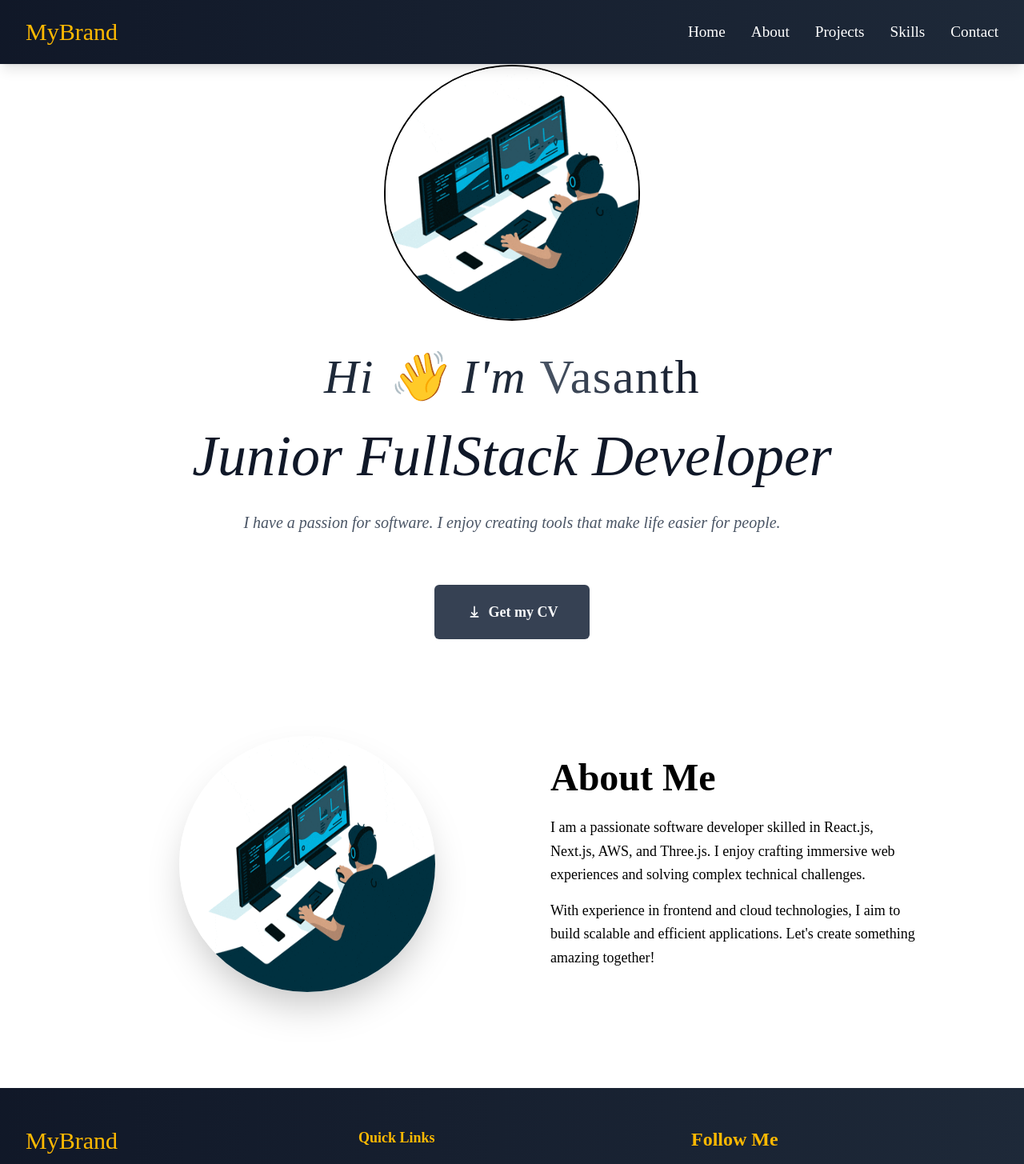
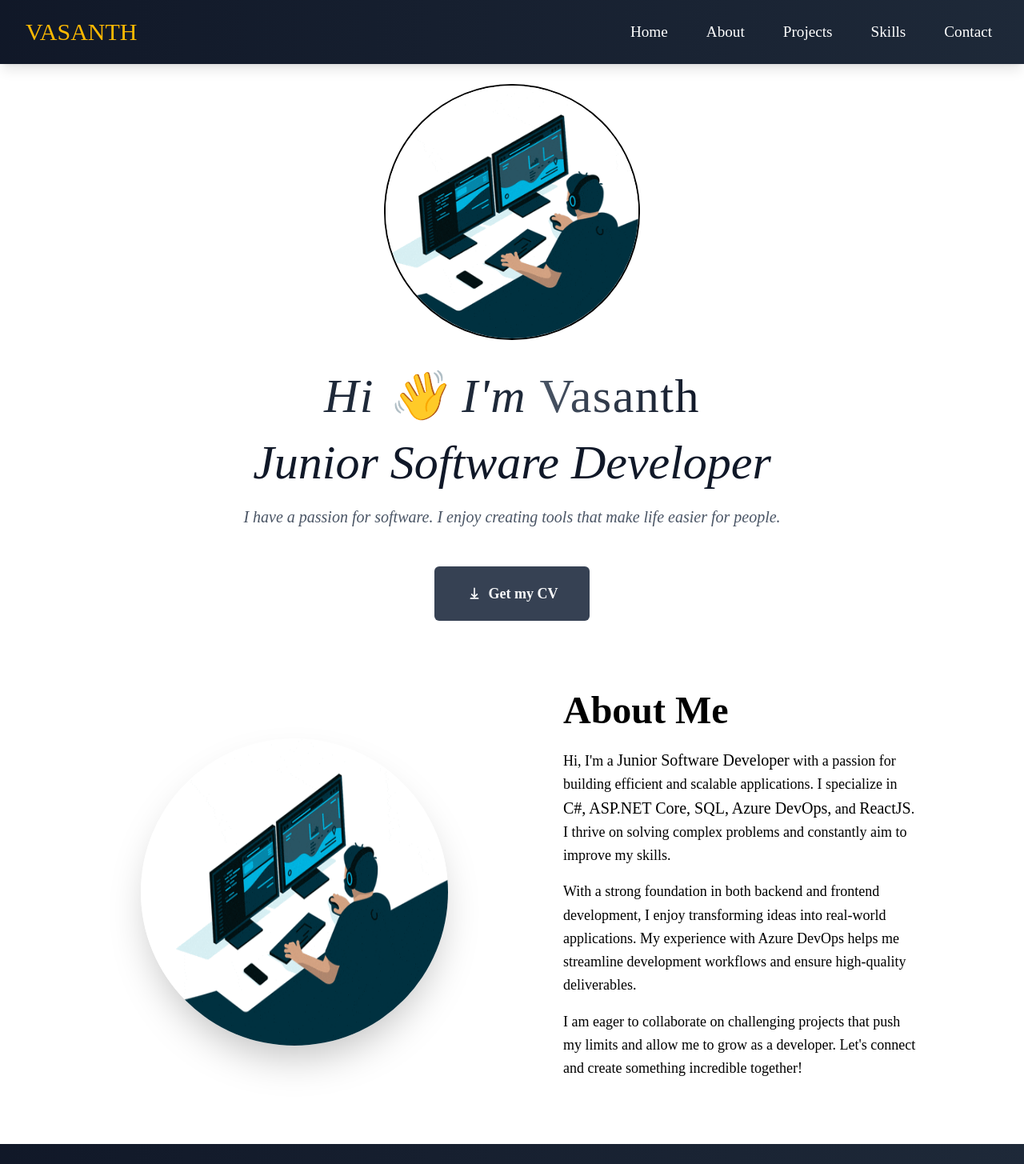
Before and after one commit to vasanth-k20/Portfolio, a React (Vite) app: page / in a window 1280 px wide. Shown: the top 1455 px of the page at 80% size. Built offline with nearby package versions, Linux system fonts and the light colour scheme.

Commit message:
0203-1st

```diff
--- a/src/components/About.jsx
+++ b/src/components/About.jsx
@@ -3,34 +3,35 @@ import { motion } from "framer-motion";
 
 const About = () => {
     return (
-        <section id="about" className="min-h-[70vh] flex items-center justify-center py-16 px-6 md:px-12 lg:px-24 mt-0">
-            <div className="max-w-5xl w-[100%] mx-auto flex flex-col md:flex-row items-center">
+        <section id="about" className="min-h-[70vh] flex items-center py-16 px-6 md:px-12 lg:px-24">
+            <div className="max-w-7xl mx-auto flex flex-col md:flex-row items-center">
 
-                {/* Animated & Hover Effect on Image */}
+                {/* Profile Image with Hover Effect */}
                 <motion.div
                     initial={{ opacity: 0, scale: 0.8 }}
                     animate={{ opacity: 1, scale: 1 }}
                     transition={{ duration: 1, ease: "easeOut" }}
-                    whileHover={{ scale: 1.1, rotate: [0, 2, -2, 0] }} // Wiggle effect on hover
-                    className="w-full md:w-1/2 flex justify-center"
+                    whileHover={{ scale: 1.05, rotate: [0, 2, -2, 0] }}
+                    class="w-full md:w-1/2 flex justify-center mb-6 md:mb-0"
                 >
                     <img
                         src="/aboutgif.gif"
                         alt="Profile GIF"
-                        className="w-64 h-64 md:w-80 md:h-80 rounded-full shadow-2xl transition duration-300"
+                        class="w-60 h-60 sm:w-72 sm:h-72 md:w-80 md:h-80 lg:w-96 lg:h-96 rounded-full shadow-2xl transition duration-300"
                     />
                 </motion.div>
 
-                {/* Text Content */}
-                <div className="w-full md:w-1/2 mt-8 md:mt-0 md:pl-12 text-center md:text-left">
-                    <h2 className="text-5xl font-bold mb-6">About Me</h2>
-                    <p className="text-lg leading-relaxed">
-                        I am a passionate software developer skilled in React.js, Next.js, AWS, and Three.js.
-                        I enjoy crafting immersive web experiences and solving complex technical challenges.
+                {/* About Me Text */}
+                <div class="w-full md:w-1/2 px-4 md:px-8 lg:pl-16 text-center md:text-left">
+                    <h2 class="text-3xl sm:text-4xl md:text-5xl font-bold mb-4 md:mb-6">About Me</h2>
+                    <p class="text-base sm:text-lg leading-relaxed mb-4">
+                        Hi, I'm a <span className="text-grey-700 text-xl">Junior Software Developer</span> with a passion for building efficient and scalable applications. I specialize in <span className="text-grey-700 text-xl">C#, ASP.NET Core, SQL, Azure DevOps,</span> and <span className="text-grey-700 text-xl">ReactJS</span>. I thrive on solving complex problems and constantly aim to improve my skills.
                     </p>
-                    <p className="mt-4 text-lg leading-relaxed">
-                        With experience in frontend and cloud technologies, I aim to build scalable and efficient applications.
-                        Let's create something amazing together!
+                    <p class="text-base sm:text-lg leading-relaxed mb-4">
+                        With a strong foundation in both backend and frontend development, I enjoy transforming ideas into real-world applications. My experience with Azure DevOps helps me streamline development workflows and ensure high-quality deliverables.
+                    </p>
+                    <p class="text-base sm:text-lg leading-relaxed mb-4">
+                        I am eager to collaborate on challenging projects that push my limits and allow me to grow as a developer. Let's connect and create something incredible together!
                     </p>
                 </div>
 
--- a/src/components/Footer.jsx
+++ b/src/components/Footer.jsx
@@ -10,7 +10,7 @@ export const Footer = () => {
                     {/* Brand and Description */}
                     <div className="space-y-4">
                         <div className="text-3xl text-amber-400 hover:text-amber-300 transition-transform transform hover:scale-105">
-                            MyBrand
+                            VASANTH
                         </div>
                         <p className="text-gray-400 text-[1.2em]">
                             Empowering businesses with innovative solutions and cutting-edge technology.
--- a/src/components/Header.jsx
+++ b/src/components/Header.jsx
@@ -5,31 +5,31 @@ export const Header = () => {
     const [isOpen, setIsOpen] = useState(false);
 
     return (
-        <nav className="bg-gradient-to-r from-gray-900 to-gray-800 text-white shadow-lg fixed top-0 w-full">
+        <nav className="z-50 bg-gradient-to-r from-gray-900 to-gray-800 text-white shadow-lg fixed top-0 w-full">
             <div className="max-w-7xl mx-auto px-4 sm:px-6 lg:px-8">
                 <div className="flex justify-between items-center h-20">
                     {/* Logo */}
                     <div className="flex items-center">
                         <a href="/" className="text-3xl text-amber-400 hover:text-amber-300 transition-transform transform hover:scale-105">
-                            MyBrand
+                            VASANTH
                         </a>
                     </div>
 
                     {/* Desktop Menu */}
                     <div className="hidden md:flex space-x-8 items-center">
-                        <a href="#home" className=" text-[1.2em] hover:text-amber-400 transition-all duration-300 transform hover:translate-y-1">
+                        <a href="#home" className="px-2 text-[1.2em] hover:text-amber-400 transition-all duration-300 transform hover:translate-y-1">
                             Home
                         </a>
-                        <a href="#about" className="text-[1.2em] hover:text-amber-400 transition-all duration-300 transform hover:translate-y-1">
+                        <a href="#about" className="px-2 text-[1.2em] hover:text-amber-400 transition-all duration-300 transform hover:translate-y-1">
                             About
                         </a>
-                        <a href="#" className="text-[1.2em] hover:text-amber-400 transition-all duration-300 transform hover:translate-y-1">
+                        <a href="#" className="px-2 text-[1.2em] hover:text-amber-400 transition-all duration-300 transform hover:translate-y-1">
                             Projects
                         </a>
-                        <a href="#" className="text-[1.2em] hover:text-amber-400 transition-all duration-300 transform hover:translate-y-1">
+                        <a href="#" className="px-2 text-[1.2em] hover:text-amber-400 transition-all duration-300 transform hover:translate-y-1">
                             Skills
                         </a>
-                        <a href="#" className="text-[1.2em] hover:text-amber-400 transition-all duration-300 transform hover:translate-y-1">
+                        <a href="#" className="px-2 text-[1.2em] hover:text-amber-400 transition-all duration-300 transform hover:translate-y-1">
                             Contact
                         </a>
                     </div>
@@ -38,7 +38,7 @@ export const Header = () => {
                     <div className="md:hidden">
                         <button
                             onClick={() => setIsOpen(!isOpen)}
-                            className="focus:outline-none transition-transform transform hover:scale-110"
+                            className="p-2 focus:outline-none transition-transform transform hover:scale-110"
                         >
                             {isOpen ? <X size={28} /> : <Menu size={28} />}
                         </button>
@@ -48,8 +48,8 @@ export const Header = () => {
 
             {/* Mobile Menu with Slide Animation */}
             {isOpen && (
-                <div className="md:hidden fixed inset-0 bg-gray-900 bg-opacity-95 backdrop-blur-sm z-50">
-                    <div className="flex justify-end p-4">
+                <div className={`md:hidden fixed top-0 right-0 h-[50vh] w-64 bg-gray-900 bg-opacity-95 backdrop-blur-sm z-50 transform transition-transform duration-500 ease-in-out ${isOpen ? "translate-x-0" : "translate-x-full"} rounded-b-lg shadow-lg overflow-y-auto`}>
+                <div className="flex justify-end p-4">
                         <button
                             onClick={() => setIsOpen(false)}
                             className="text-white hover:text-amber-400 focus:outline-none"
@@ -58,19 +58,19 @@ export const Header = () => {
                         </button>
                     </div>
                     <div className="flex flex-col items-center space-y-6 py-8">
-                        <a href="#" className="text-2xl text-white hover:text-amber-400 transition-transform transform hover:scale-105">
+                        <a href="#home" onClick={() => setIsOpen(false)} className="text-xl sm:text-2xl text-white hover:text-amber-400 transition-transform transform hover:scale-105">
                             Home
                         </a>
-                        <a href="#" className="text-2xl text-white hover:text-amber-400 transition-transform transform hover:scale-105">
+                        <a href="#about" onClick={() => setIsOpen(false)} className="text-xl sm:text-2xl text-white hover:text-amber-400 transition-transform transform hover:scale-105">
                             About
                         </a>
-                        <a href="#" className="text-2xl text-white hover:text-amber-400 transition-transform transform hover:scale-105">
+                        <a href="#" onClick={() => setIsOpen(false)} className="text-xl sm:text-2xl text-white hover:text-amber-400 transition-transform transform hover:scale-105">
                             Projects
                         </a>
-                        <a href="#" className="text-2xl text-white hover:text-amber-400 transition-transform transform hover:scale-105">
+                        <a href="#" onClick={() => setIsOpen(false)} className="text-xl sm:text-2xl text-white hover:text-amber-400 transition-transform transform hover:scale-105">
                             Skills
                         </a>
-                        <a href="#" className="text-2xl text-white hover:text-amber-400 transition-transform transform hover:scale-105">
+                        <a href="#" onClick={() => setIsOpen(false)} className="text-xl sm:text-2xl text-white hover:text-amber-400 transition-transform transform hover:scale-105">
                             Contact
                         </a>
                     </div>
--- a/src/components/Home.jsx
+++ b/src/components/Home.jsx
@@ -2,20 +2,20 @@ import React from 'react'
 
 export const Home = () => {
     return (
-        <section id="home" class="flex flex-col justify-center items-center min-h-screen px-6 text-center">
+        <section id="home" class="flex flex-col justify-center items-center min-h-screen px-6 text-center max-w-5xl mx-auto">
             <div class="flex justify-center mt-20 mb-10">
-                <img src="/aboutgif.gif" alt="Vasanth" class="h-[20em] w-[20em] rounded-full object-cover border-2" />
+                <img src="/aboutgif.gif" alt="Vasanth" class="h-[15em] w-[15em] md:h-[20em] md:w-[20em] rounded-full object-cover border-2" />
             </div>
 
-            <h6 className="font-style italic text-4xl md:text-6xl text-gray-800 tracking-wide mb-6">
+            <h6 class="font-style italic text-3xl md:text-6xl text-gray-800 tracking-wide mb-4">
                 Hi 👋 I'm <span className="not-italic bg-gradient-to-r from-gray-600 to-gray-900 text-transparent bg-clip-text">Vasanth</span>
             </h6>
 
-            <h1 class="font-style italic text-gray-900 text-4xl md:text-7xl leading-tight mb-6">
-                Junior FullStack Developer
+            <h1 class="font-style italic text-gray-900 text-3xl md:text-6xl leading-tight mb-4">
+                Junior Software Developer
             </h1>
 
-            <p class="font-style italic text-gray-600 text-md md:text-xl max-w-3xl mb-12">
+            <p class="font-style italic text-gray-600 text-sm md:text-xl max-w-3xl mb-8">
                 I have a passion for software. I enjoy creating tools that make life easier for people.
             </p>
 
@@ -24,8 +24,8 @@ export const Home = () => {
                     href="https://your-resume-link.com"
                     target="_blank"
                     rel="noopener noreferrer"
-                    className="flex items-center gap-2 px-8 py-4 md:px-10 md:py-5 font-medium md:font-semibold bg-gray-700 text-gray-50 text-sm md:text-lg
-               rounded-md hover:bg-gray-50 hover:text-gray-700 transition ease-linear duration-500"
+                    class="flex items-center gap-2 px-6 py-3 md:px-10 md:py-5 font-medium md:font-semibold bg-gray-700 text-gray-50 text-xs md:text-lg
+                          rounded-md hover:bg-gray-50 hover:text-gray-700 transition ease-linear duration-500"
                 >
                     <svg
                         xmlns="http://www.w3.org/2000/svg"
--- a/src/index.css
+++ b/src/index.css
@@ -3,3 +3,7 @@
 * {
     font-family: serif;
 }
+
+html {
+    scroll-behavior: smooth;
+}
```
Also changed, not shown: src/router/Router.jsx (deleted).
